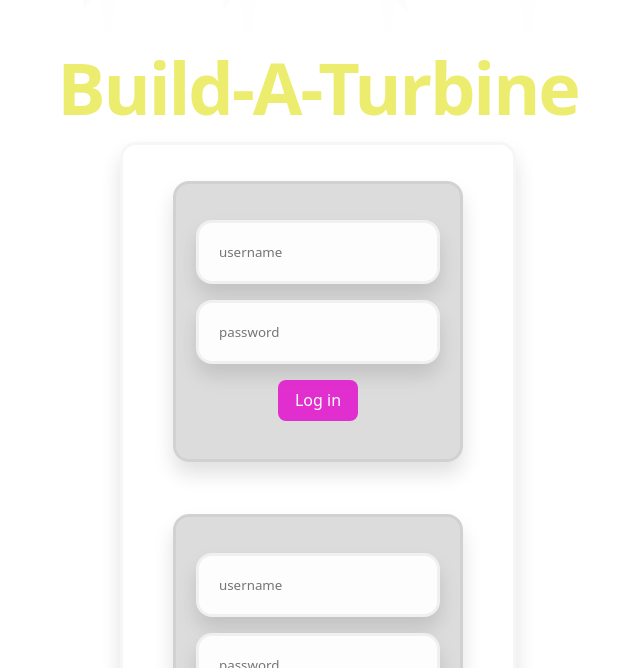
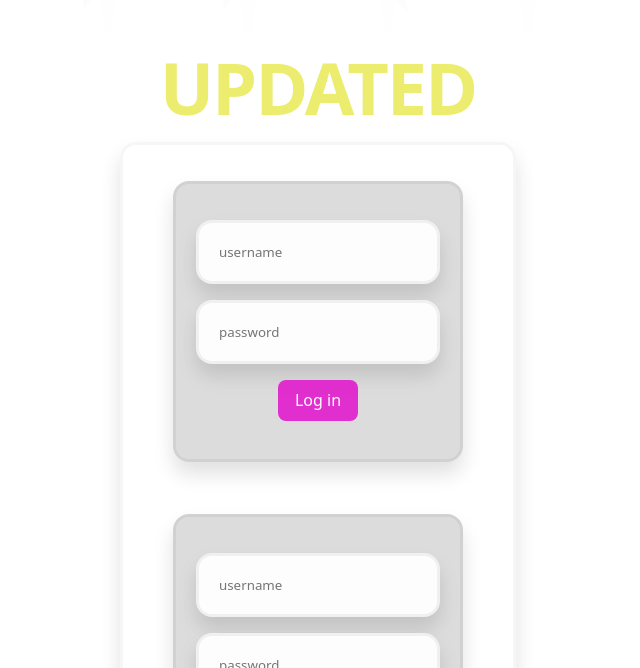
Before and after one commit to Johnmllr-design/Build-A-Turbine-frontend, a React (Vite) app: page / in a window 1280 px wide. Shown: the part 132-800 px from the top of the page, without its empty margins (322-962 px from the left). Built offline with nearby package versions, Linux system fonts and the light colour scheme.

Commit message:
commitning updated frontend

```diff
--- a/src/loginScreen.jsx
+++ b/src/loginScreen.jsx
@@ -71,7 +71,7 @@ function LoginScreen() {
             <TurbineSpinner size={140} speed={0.3}/>
             <TurbineSpinner size={140} speed={0.5}/>
             <TurbineSpinner size={140} speed={40}/>
-            <div className='app-headline'>Build-A-Turbine</div>
+            <div className='app-headline'>UPDATED</div>
             <div className='div4'>
                 <div className='div2'>
                     <input className='div' id="uname" placeholder='username'/>
```
